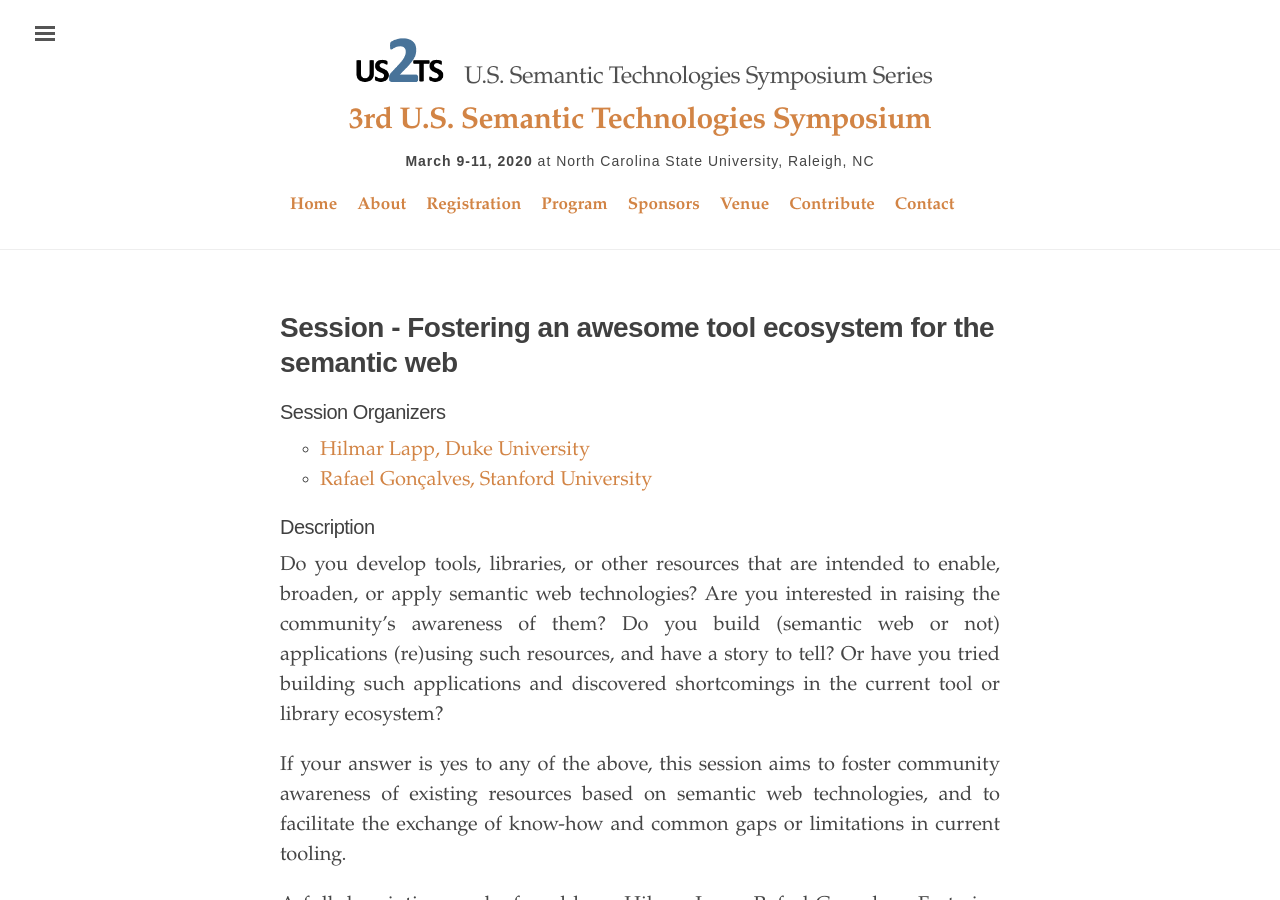
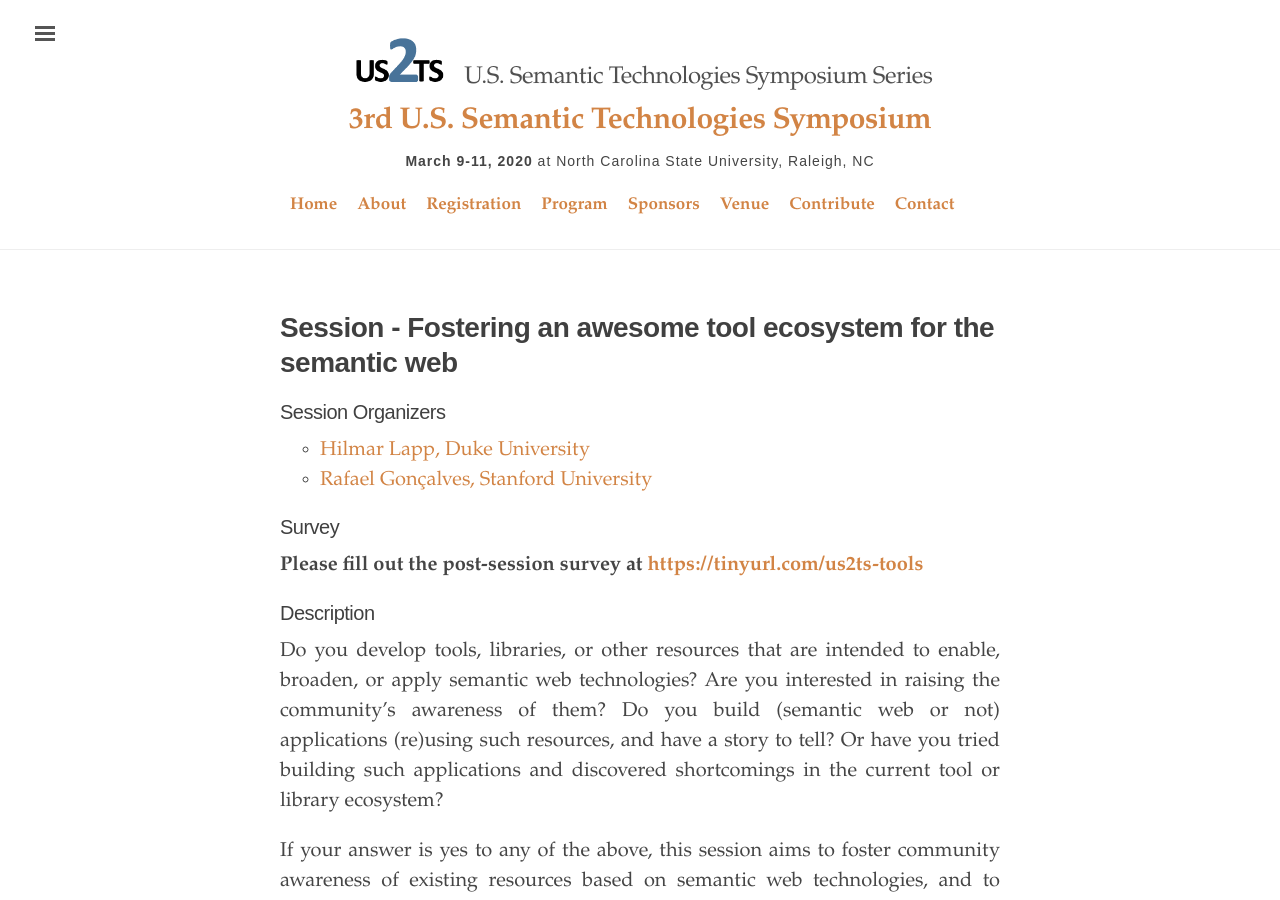
Before and after one commit to us2ts/us2ts.github.io, a Jekyll site: the page built from pages/program-tool-ecosystem.md, in a window 1280 px wide and 900 px high. Built offline with Jekyll 4.4.1, drawn with Linux system fonts in a browser that asks for light colours; comment, search, counter and statistics services are not loaded.

Commit message:
adding survey link

```diff
--- a/pages/program-tool-ecosystem.md
+++ b/pages/program-tool-ecosystem.md
@@ -12,6 +12,9 @@
 #### Session Organizers
 - [Hilmar Lapp, Duke University](https://orcid.org/0000-0001-9107-0714)
 - [Rafael Gonçalves, Stanford University](https://www.rsgoncalves.com/)
+
+#### Survey
+**Please fill out the post-session survey at [https://tinyurl.com/us2ts-tools](https://tinyurl.com/us2ts-tools)**
 
 #### Description
 
```
